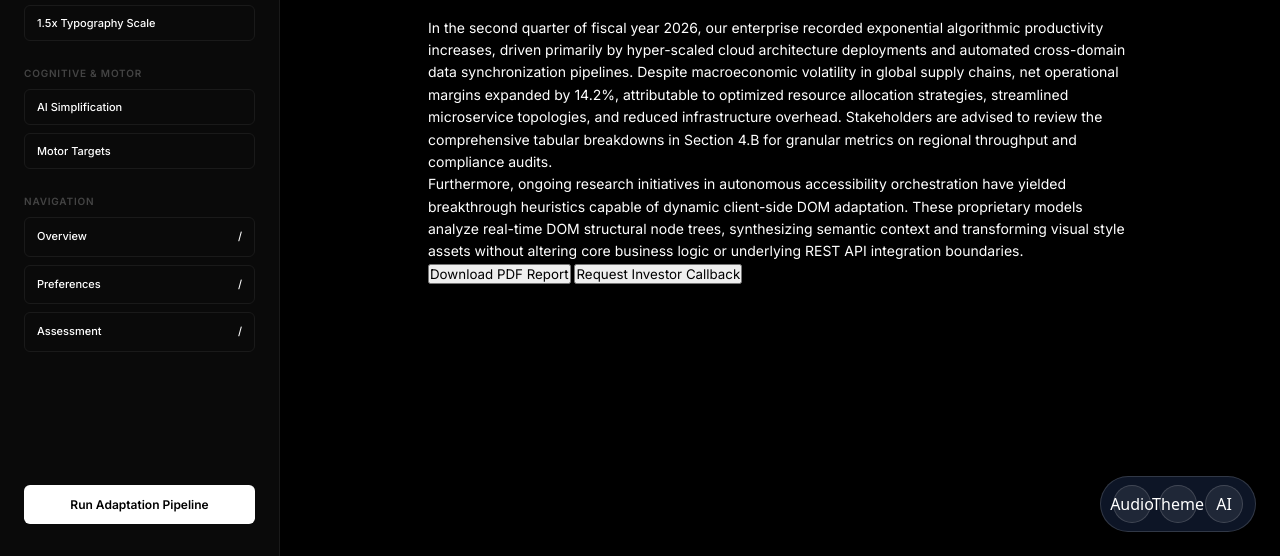
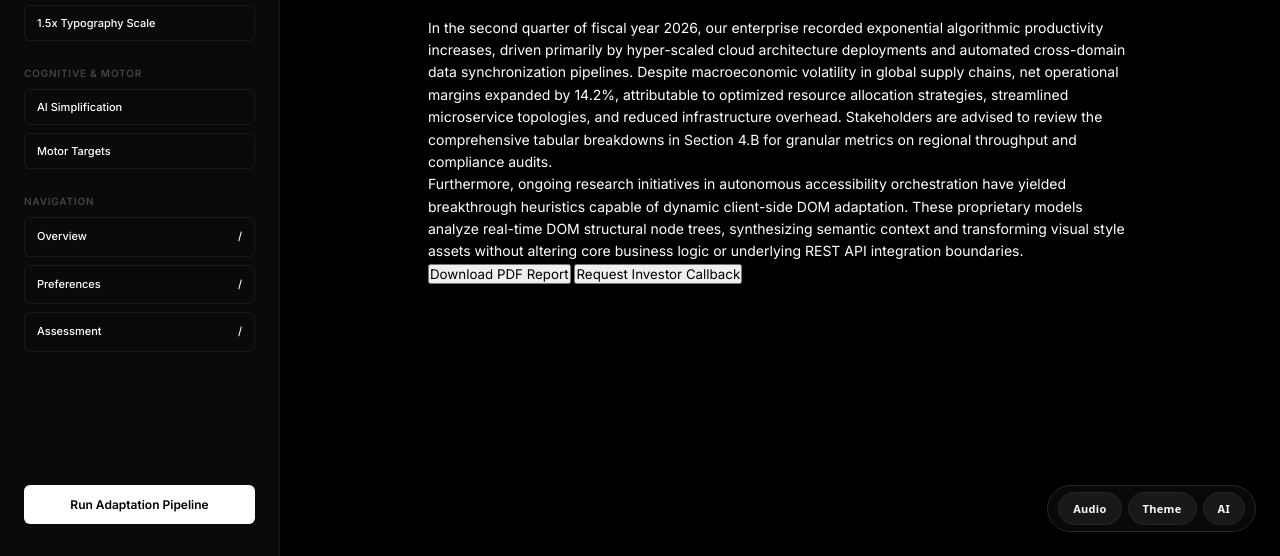
Before and after one commit to ArrinPaul/AdaptAI, a browser extension: page demo/index.html in a window 1280 px wide. Shown: the part 244-800 px from the top of the page. Drawn offline with Linux system fonts and the light colour scheme.

Commit message:
style(landing): enhance background contrast and refine Shadow DOM floating widget pill button styling

```diff
--- a/extension/content.js
+++ b/extension/content.js
@@ -108,36 +108,34 @@ function mountShadowWidget() {
     .widget-container {
       display: flex;
       align-items: center;
-      gap: 8px;
-      background: ${extensionThemeState === 'light' ? '#ffffff' : 'rgba(15, 23, 42, 0.92)'};
-      color: ${extensionThemeState === 'light' ? '#0f172a' : '#f8fafc'};
-      border: 1px solid ${extensionThemeState === 'light' ? '#e2e8f0' : 'rgba(255, 255, 255, 0.15)'};
-      backdrop-filter: blur(16px);
-      -webkit-backdrop-filter: blur(16px);
-      border-radius: 30px;
-      padding: 8px 12px;
-      box-shadow: 0 12px 36px rgba(0, 0, 0, 0.4);
-      transition: all 0.3s ease;
+      gap: 6px;
+      background: #09090b;
+      color: #fafafa;
+      border: 1px solid #27272a;
+      border-radius: 9999px;
+      padding: 6px 10px;
+      box-shadow: 0 10px 30px rgba(0, 0, 0, 0.6);
+      transition: all 0.2s ease;
     }
     .widget-btn {
-      background: ${extensionThemeState === 'light' ? '#f1f5f9' : 'rgba(255, 255, 255, 0.08)'};
-      border: 1px solid ${extensionThemeState === 'light' ? '#cbd5e1' : 'rgba(255, 255, 255, 0.15)'};
-      color: ${extensionThemeState === 'light' ? '#0f172a' : '#ffffff'};
-      font-size: 16px;
+      background: #18181b;
+      border: 1px solid #27272a;
+      color: #fafafa;
+      font-size: 11px;
+      font-weight: 600;
+      letter-spacing: 0.3px;
       cursor: pointer;
-      width: 38px;
-      height: 38px;
-      border-radius: 50%;
+      padding: 8px 14px;
+      border-radius: 9999px;
       display: flex;
       align-items: center;
       justify-content: center;
       transition: all 0.2s ease;
     }
     .widget-btn:hover {
-      background: #3b82f6;
-      border-color: #3b82f6;
+      background: #27272a;
+      border-color: #a1a1aa;
       color: #ffffff;
-      transform: scale(1.08);
     }
   `;
 
@@ -162,6 +160,7 @@ function mountShadowWidget() {
   if (themeBtn) themeBtn.addEventListener('click', toggleExtensionTheme);
   if (assistantBtn) assistantBtn.addEventListener('click', toggleAiAssistant);
 }
+
 
 
 /**
```
Also changed, not shown: index.html (+9 -6 lines).
